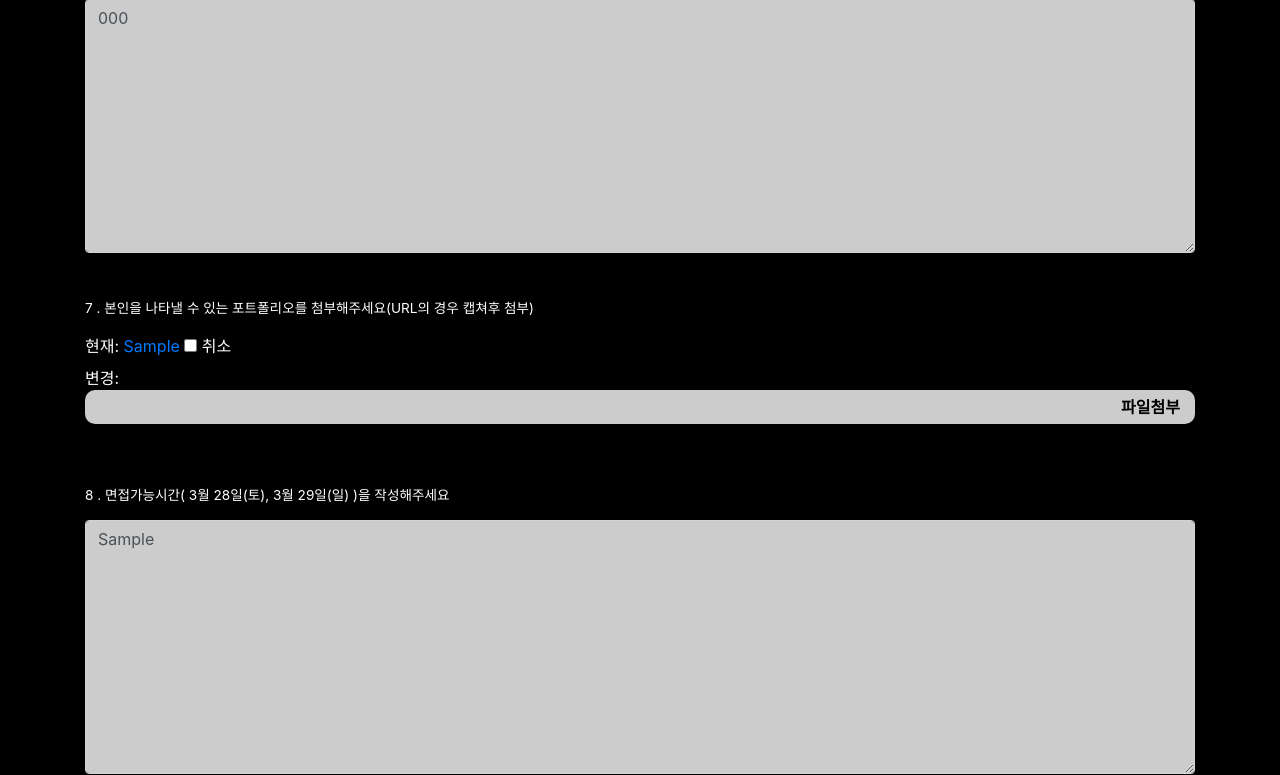
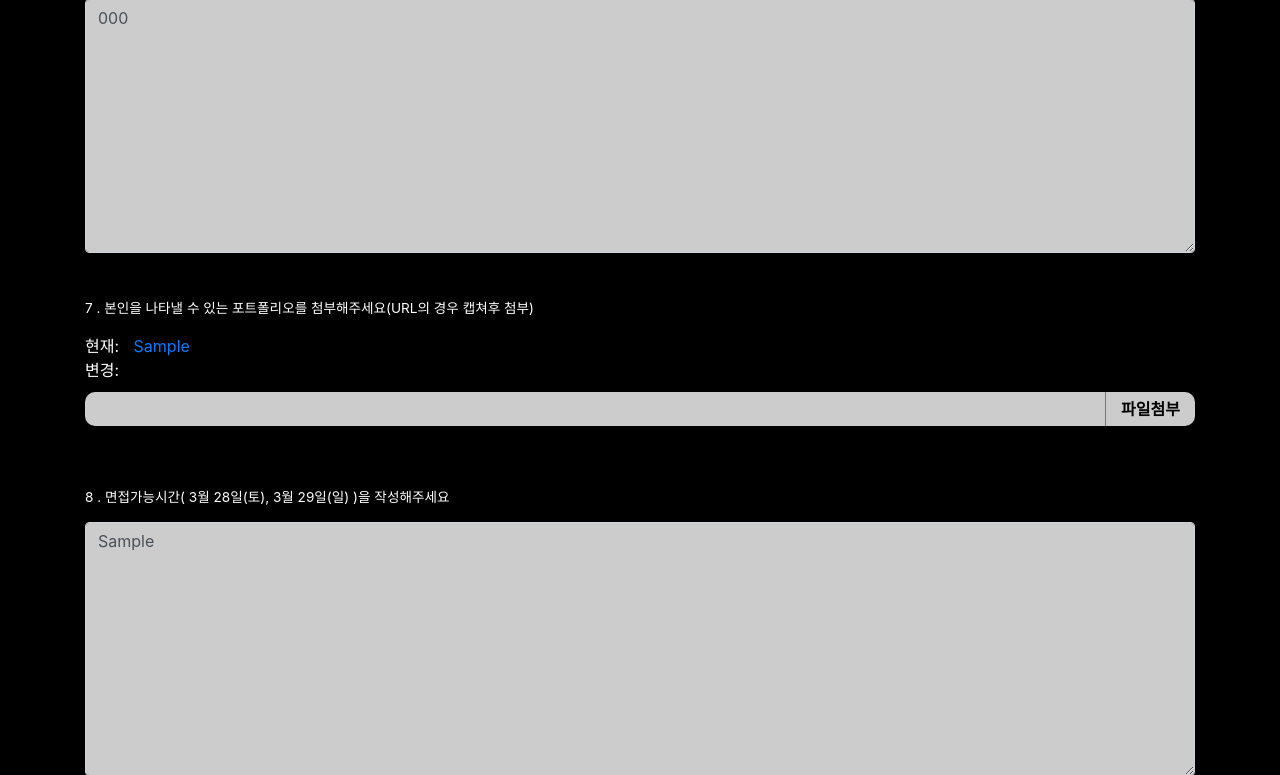
Before and after one commit to PnuLikelion8th/apply-pnu8th, a Django app: page /apply_edit/1 in a window 1280 px wide. Shown: the part 2273-3048 px from the top of the page. Run offline with Django 3.2, Linux system fonts and the light colour scheme; a user stored in the database is signed in; tables that the repository leaves empty hold one stand-in row (values such as "Sample post"); parts of the project's set-up code (start-up, migrations or seed data) failed here and were passed over; some libraries are stand-ins or nearby versions.

Commit message:
[수정] 수정페이지 파일 업로드 취소못하게 삭제 및 선택 글자 migrations 적용

```diff
--- a/apply_pnu/static/css/apply_detail.css
+++ b/apply_pnu/static/css/apply_detail.css
@@ -42,10 +42,7 @@
     color:#ccc;
     line-height: 1.5;
 }
-.readonly_form > a {
-    color:#34558b;
-    font-weight: 800;
-}
+
 .custom_submit{
 
     float: right;
@@ -78,6 +75,7 @@
 #fake-file-route{
         padding:5px 15px;
     box-sizing: border-box;
+    width:100%;
 }
 .cus-file-label{
     position: absolute;
@@ -86,11 +84,50 @@
     width: 100%;
     text-align: right;
     box-sizing: border-box;
+    cursor: pointer;
 }
 .fake-file-btn{
     display: inline-block;
-    /* border:2px solid #34558b; */
-    /* border-radius: 10px; */
+    border-left:1.5px solid #777;
         padding:5px 15px;
     box-sizing: border-box;
+
 }
+
+.apply_detail_compo > a {
+    display: inline-block;
+    margin-left:10px;
+
+}
+.apply_detail_compo > label[for="portfolio-clear_id"] {
+    /* color:whilste; */
+    /* background-color: black; */
+    /* border:1px solid white; */
+    /* width:20px; */
+    /* height:20px; */
+    /* overflow:hidden; */
+    display: none;
+    /* font-size: 0.9rem; */
+}
+
+/* #portfolio-clear_id::after{
+     content: '';
+     display: inline-block;
+    border:1px solid white;
+    width:20px;
+    height:20px;
+}
+input[id="portfolio-clear_id"]:checked + #portfolio-clear_id::after{
+    border-color: black !important;
+     background-color: white;
+
+} */
+#portfolio-clear_id{
+    margin-left:20px !important;
+    margin-right:10px;
+    display: none;
+}
+.cus-file-upload-box{
+    margin-top:10px;
+
+}
```
Also changed, not shown: apply_pnu/migrations/0004_auto_20200308_2032.py (added).
